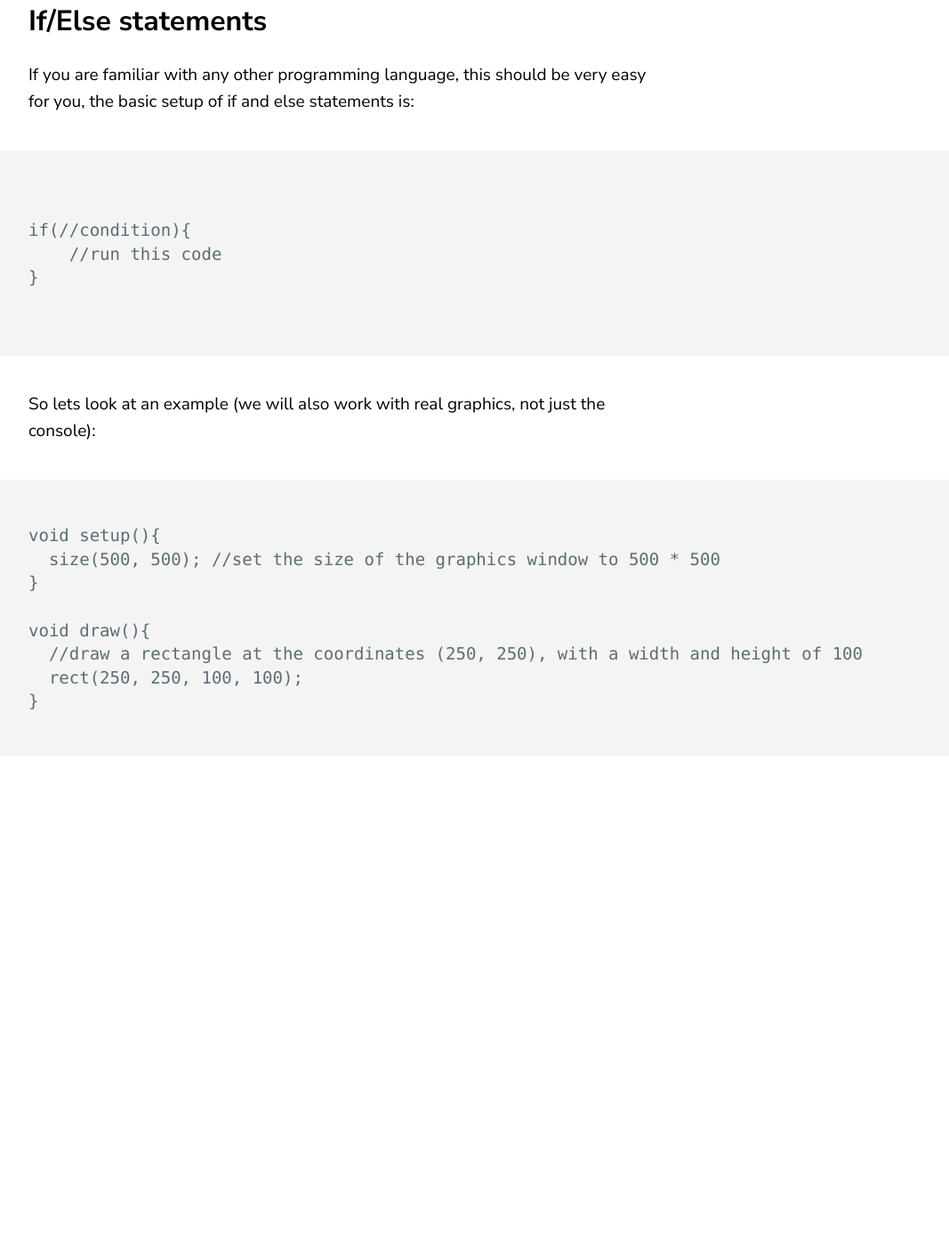
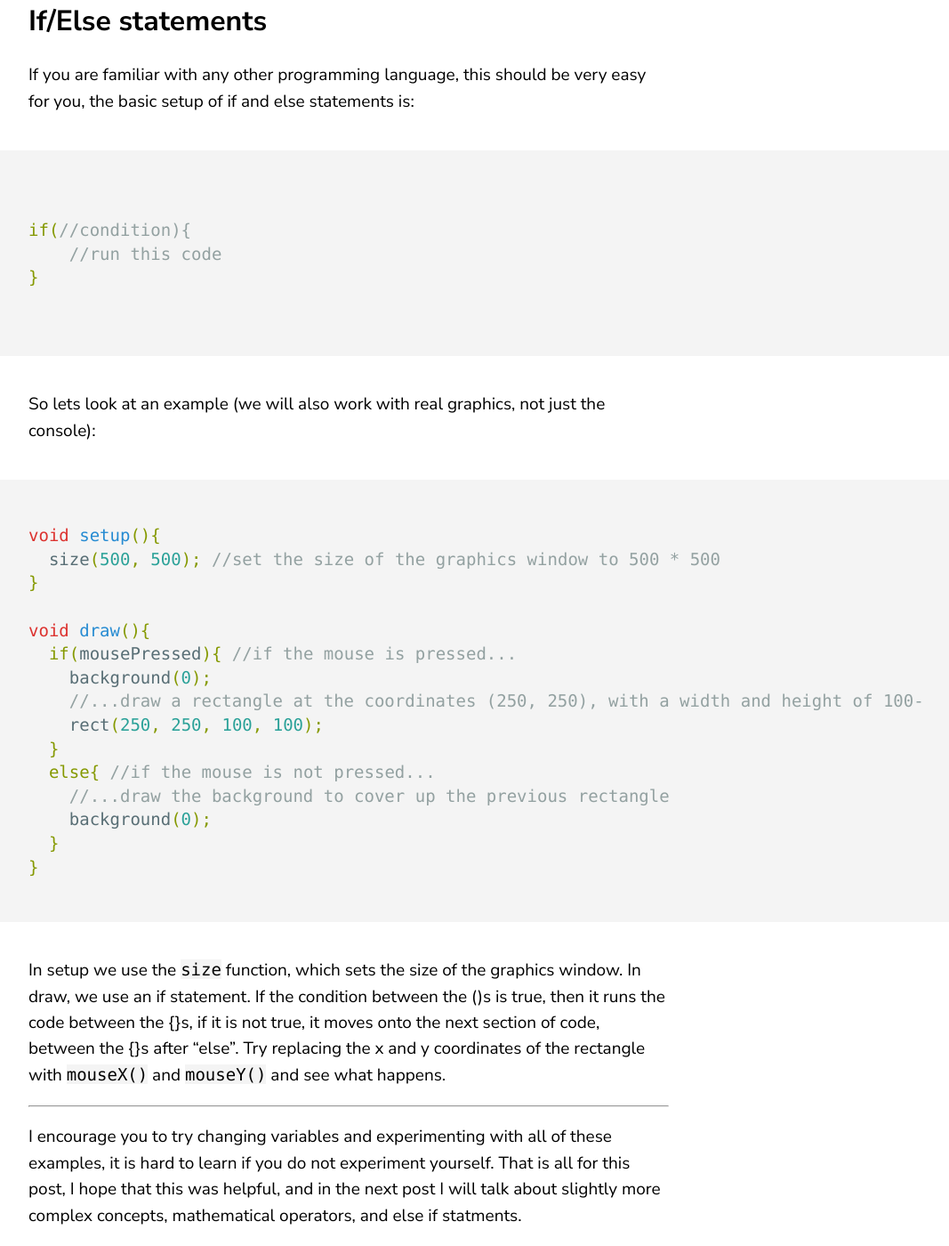
Before and after one commit to 12buntu/12buntu.github.io, a Jekyll site: the page built from _posts/2020-02-15-getting-started.markdown, in a window 1280 px wide and 1400 px high, scrolled down 2754 px. Shown: the whole window at 89% size, without its empty margins (68-1135 px from the left). Built offline with Jekyll 4.4.1, drawn with Linux system fonts in a browser that asks for light colours; before the commit the page ends 3644 px from its top, so only the background shows below that; some of the changed text lies outside the part shown.

````diff
--- a/_posts/2020-02-15-getting-started.markdown
+++ b/_posts/2020-02-15-getting-started.markdown
@@ -20,7 +20,7 @@ Processing is an IDE and graphics library for Java, making it easy to learn Java
 
 # Basics
 
-Here we will discuss some of the very basic programming principles. We will work with integers, and learn about if statements, while loops, for loops, and create simple shapes.
+Here we will discuss some of the very basic programming principles. We will work with integers, and learn about if/else statements.
 
 ---
 
@@ -28,7 +28,7 @@ Here we will discuss some of the very basic programming principles. We will work
 
 This is the basic format of code in processing
 
-```
+```java
 void setup(){
   //Code to be run once after start is pressed
 }
@@ -43,7 +43,7 @@ The above code has comments (written after //) to explain what each section does
 Let's look at a quick sketch, and go over a few more things
 
 
-```
+```java
 //Declare variables before any methods
 int variable = 10;
 
@@ -64,13 +64,13 @@ There are a few things that are important to notice in the above sketch:
 * There is no ';' after `void draw()` or `void setup()`
     * This is because they have '{'s after them. These aren't commands, but sections of code, so instead of a ';' following it, the '{}'s contain the code within it.
 * The `int variable = 10;` outside of the methods
-    * This 'declares' the variables, all it does is let the computer know what variables are being used later in the code
+    * This 'declares' the variables, all it does is let the computer know what variables are being used later in the code. It begins with 'int' because the variable is an integer.
 
 ## If/Else statements
 
 If you are familiar with any other programming language, this should be very easy for you, the basic setup of if and else statements is:
 
-```
+```java
 
 if(//condition){
     //run this code
@@ -80,13 +80,28 @@ if(//condition){
 
 So lets look at an example (we will also work with real graphics, not just the console):
 
-```
+```java
 void setup(){
   size(500, 500); //set the size of the graphics window to 500 * 500
 }
 
 void draw(){
-  //draw a rectangle at the coordinates (250, 250), with a width and height of 100
-  rect(250, 250, 100, 100);
+  if(mousePressed){ //if the mouse is pressed...
+    background(0);
+    //...draw a rectangle at the coordinates (250, 250), with a width and height of 100-
+    rect(250, 250, 100, 100);
+  }
+  else{ //if the mouse is not pressed...
+    //...draw the background to cover up the previous rectangle
+    background(0);
+  }
 }
 ```
+
+In setup we use the  `size` function, which sets the size of the graphics window.
+In draw, we use an if statement. If the condition between the ()s is true, then it runs the code between the {}s, if it is not true, it moves onto the next section of code, between the {}s after "else". Try replacing the x and y coordinates of the rectangle with `mouseX()` and `mouseY()` and see what happens.
+
+---
+
+I encourage you to try changing variables and experimenting with all of these examples, it is hard to learn if you do not experiment yourself.
+That is all for this post, I hope that this was helpful, and in the next post I will talk about slightly more complex concepts, mathematical operators, and else if statments.
````
